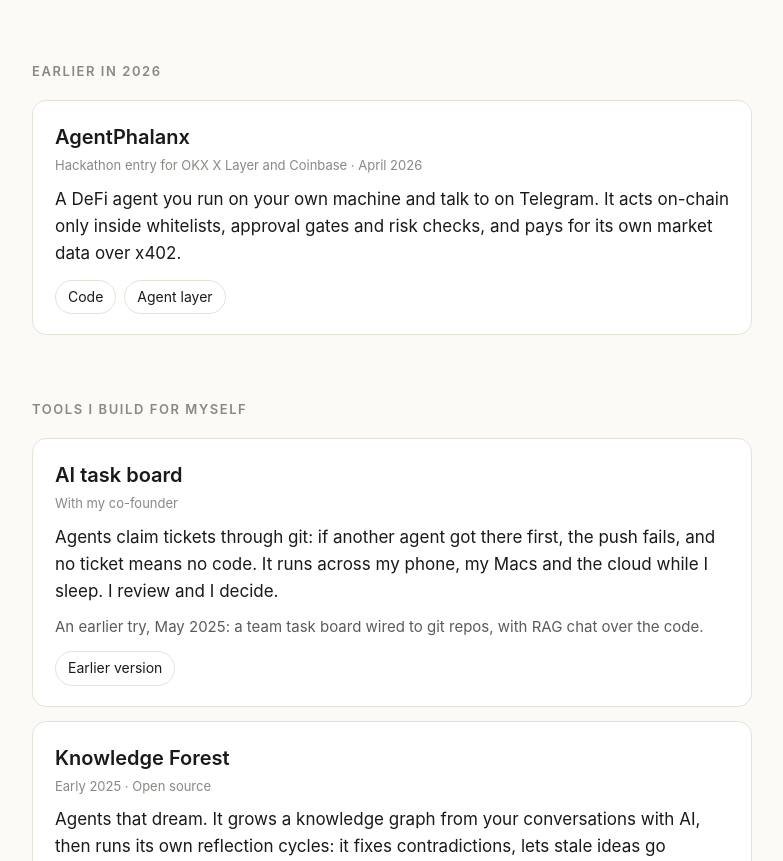
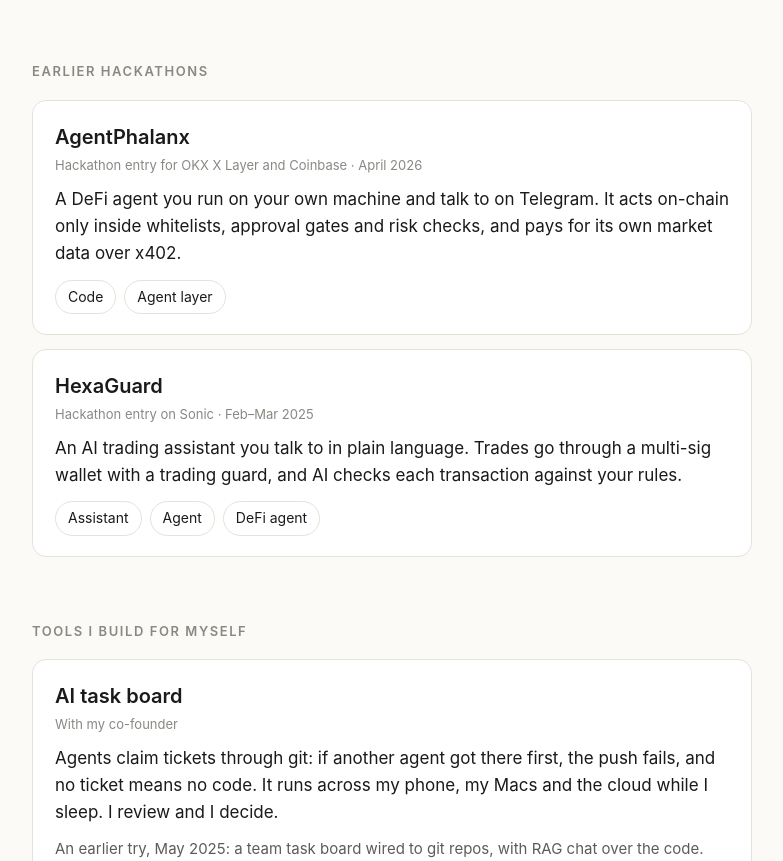
Before and after one commit to eric2612115/eric2612115.github.io, a plain HTML site: page index.html in a window 1280 px wide. Shown: the part 2211-3072 px from the top of the page, without its empty margins (248-1031 px from the left). Drawn offline with Linux system fonts and the light colour scheme.

Commit message:
feat: add HexaGuard under earlier hackathons
Co-Authored-By: Claude Opus 5.5 <noreply@anthropic.com>

```diff
--- a/index.html
+++ b/index.html
@@ -197,7 +197,7 @@
   </section>
 
   <section>
-    <h2>Earlier in 2026</h2>
+    <h2>Earlier hackathons</h2>
 
     <div class="card">
       <h3>AgentPhalanx</h3>
@@ -206,6 +206,17 @@
       <ul class="links">
         <li><a href="https://github.com/eric2612115/Phalanx-Skill">Code</a></li>
         <li><a href="https://github.com/eric2612115/DePhalanx">Agent layer</a></li>
+      </ul>
+    </div>
+
+    <div class="card">
+      <h3>HexaGuard</h3>
+      <span class="tag">Hackathon entry on Sonic · Feb–Mar 2025</span>
+      <p>An AI trading assistant you talk to in plain language. Trades go through a multi-sig wallet with a trading guard, and AI checks each transaction against your rules.</p>
+      <ul class="links">
+        <li><a href="https://github.com/eric2612115/mpc_defi_agent">Assistant</a></li>
+        <li><a href="https://github.com/eric2612115/hexa_agent">Agent</a></li>
+        <li><a href="https://github.com/eric2612115/zereAgent-Defi">DeFi agent</a></li>
       </ul>
     </div>
   </section>
```
